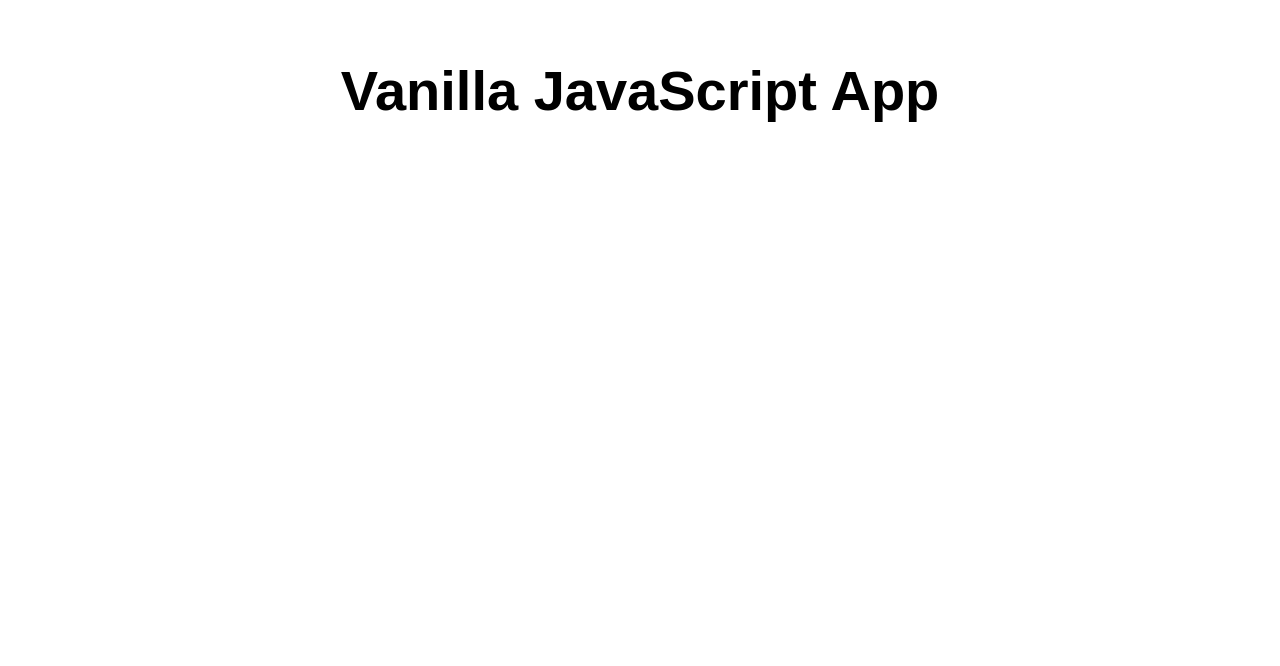
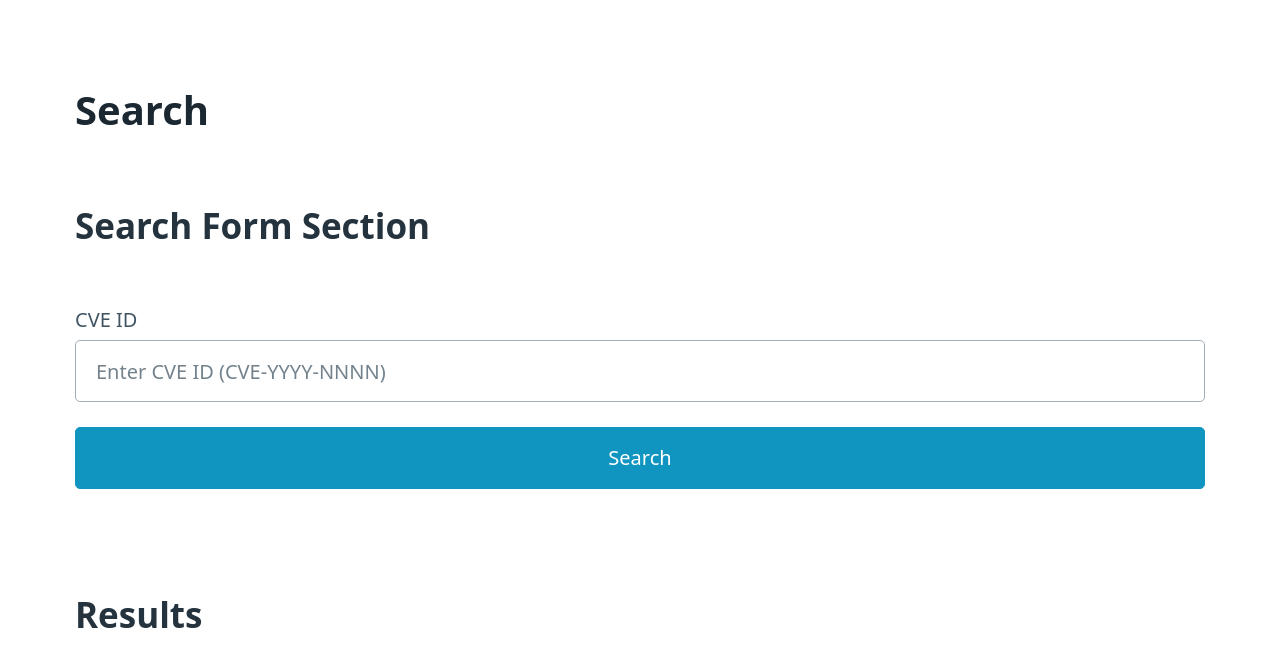
Before and after one commit to phunold/PatchToday, a website: page src/index.html in a window 1280 px wide. Drawn offline with nearby package versions, Linux system fonts and the light colour scheme.

Commit message:
add PicoCSS to index.html

```diff
--- a/src/index.html
+++ b/src/index.html
@@ -1,17 +1,27 @@
 <!DOCTYPE html>
 <html lang="en">
-
 <head>
   <meta charset="UTF-8">
-  <meta name="viewport" content="width=device-width, initial-scale=1.0">
-  <link rel="stylesheet" href="styles.css">
-  <title>Vanilla JavaScript App</title>
+  <title>Do I need to Patch today?</title>
+  <link rel="stylesheet" href="https://cdn.jsdelivr.net/npm/@picocss/pico@1/css/pico.min.css">
 </head>
-
 <body>
-  <main>
-    <h1>Vanilla JavaScript App</h1>
+  <main class="container">
+    <header>
+        <h1>Search</h1>
+    </header>
+      <section>
+        <h2>Search Form Section</h2>
+      <form action="/api/query">
+        <label for="q">CVE ID
+          <input type="text" name="q" placeholder="Enter CVE ID (CVE-YYYY-NNNN)">
+        </label>
+        <input type="submit" value="Search">
+      </form>
+      </div>
+      </section>
+      <section>
+        <h2>Results</h2>
+      </section>
   </main>
-</body>
-
 </html>
```
